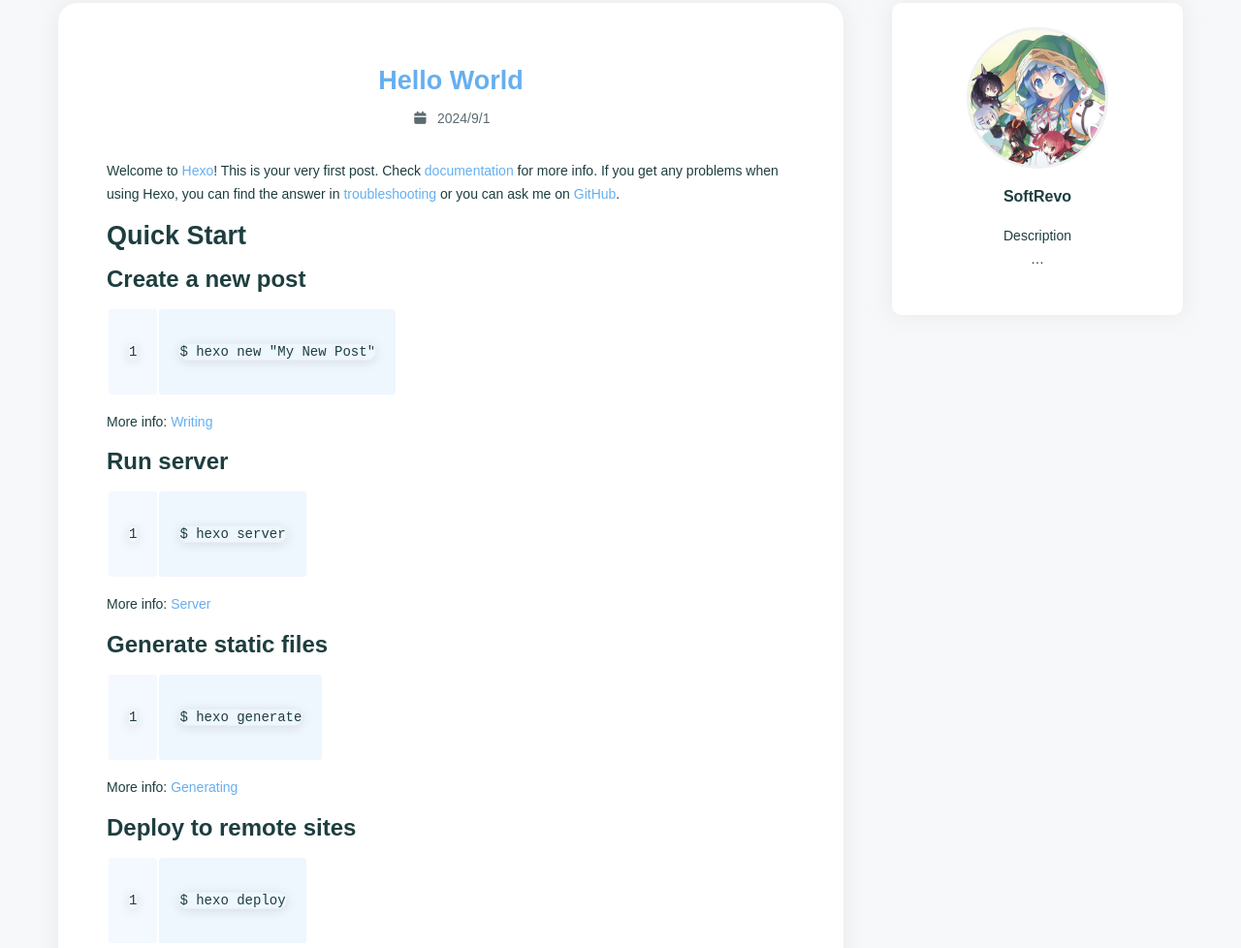
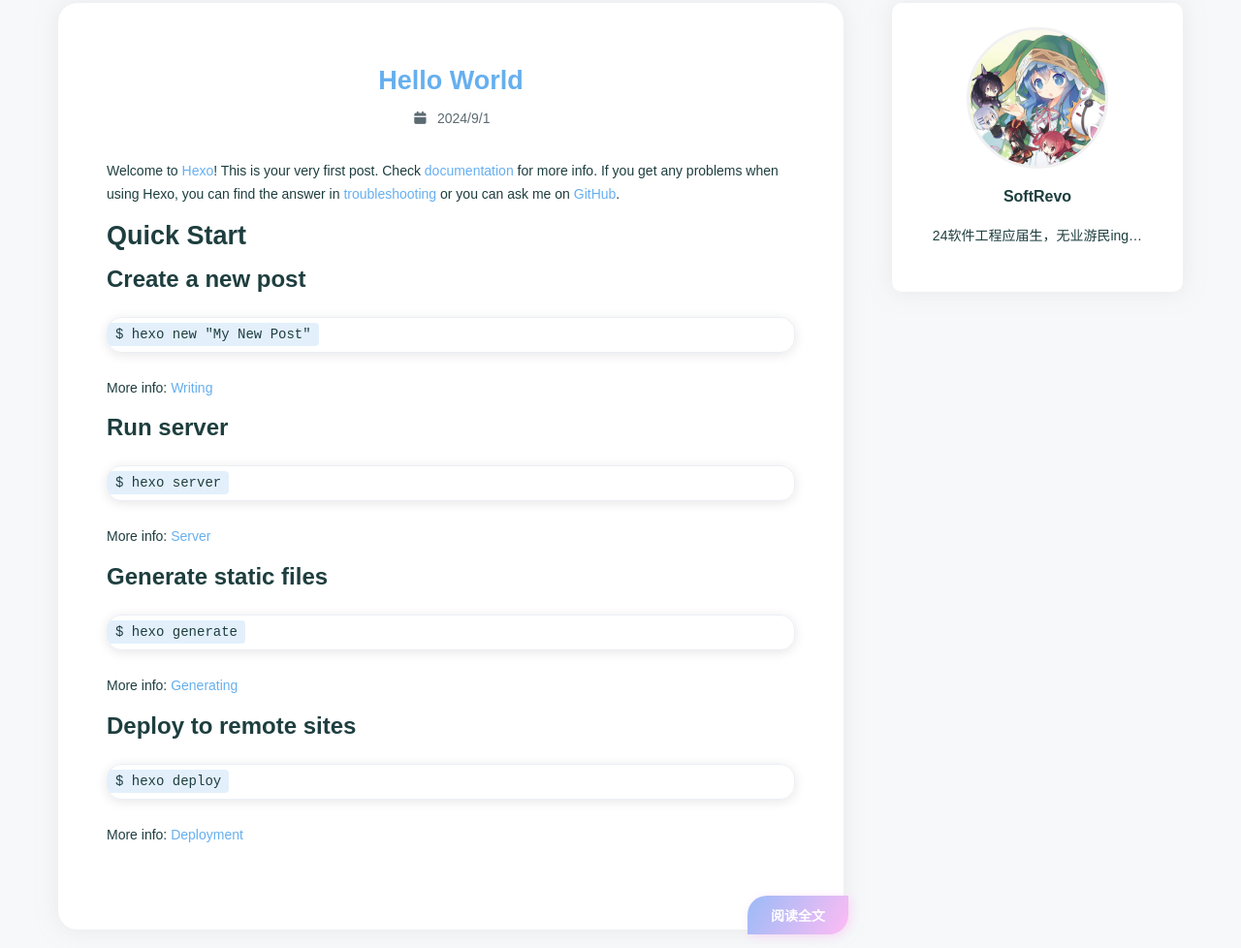
Before and after one commit to SoftCreRevo/softrevo.github.io, a plain HTML site: page index.html in a window 1280 px wide. Shown: the part 817-1795 px from the top of the page at 97% size. Drawn offline with nearby package versions, Linux system fonts and the light colour scheme; a script that the page names is missing; a web font is replaced by a local one.

Commit message:
Site updated: 2024-09-01 15:35:42

```diff
--- a/index.html
+++ b/index.html
@@ -30,7 +30,7 @@
 <script src="https://s4.zstatic.net/ajax/libs/highlightjs-line-numbers.js/2.8.0/highlightjs-line-numbers.min.js"></script>
 <link
     rel="stylesheet"
-    href="https://s4.zstatic.net/ajax/libs/highlight.js/11.9.0/styles/github.min.css"
+    href="https://s4.zstatic.net/ajax/libs/highlight.js/11.9.0/styles/dark.min.css"
 />
 <script src="/js/lib/highlight.js"></script>
 
@@ -199,17 +199,17 @@
         <div class="content" v-pre>
 
             <p>Welcome to <a target="_blank" rel="noopener" href="https://hexo.io/">Hexo</a>! This is your very first post. Check <a target="_blank" rel="noopener" href="https://hexo.io/docs/">documentation</a> for more info. If you get any problems when using Hexo, you can find the answer in <a target="_blank" rel="noopener" href="https://hexo.io/docs/troubleshooting.html">troubleshooting</a> or you can ask me on <a target="_blank" rel="noopener" href="https://github.com/hexojs/hexo/issues">GitHub</a>.</p>
-<h2 id="Quick-Start"><a href="#Quick-Start" class="headerlink" title="Quick Start"></a>Quick Start</h2><h3 id="Create-a-new-post"><a href="#Create-a-new-post" class="headerlink" title="Create a new post"></a>Create a new post</h3><figure class="highlight bash"><table><tr><td class="gutter"><pre><span class="line">1</span><br></pre></td><td class="code"><pre><span class="line">$ hexo new <span class="string">&quot;My New Post&quot;</span></span><br></pre></td></tr></table></figure>
-
+<h2 id="Quick-Start"><a href="#Quick-Start" class="headerlink" title="Quick Start"></a>Quick Start</h2><h3 id="Create-a-new-post"><a href="#Create-a-new-post" class="headerlink" title="Create a new post"></a>Create a new post</h3><pre><code class="bash">$ hexo new &quot;My New Post&quot;
+</code></pre>
 <p>More info: <a target="_blank" rel="noopener" href="https://hexo.io/docs/writing.html">Writing</a></p>
-<h3 id="Run-server"><a href="#Run-server" class="headerlink" title="Run server"></a>Run server</h3><figure class="highlight bash"><table><tr><td class="gutter"><pre><span class="line">1</span><br></pre></td><td class="code"><pre><span class="line">$ hexo server</span><br></pre></td></tr></table></figure>
-
+<h3 id="Run-server"><a href="#Run-server" class="headerlink" title="Run server"></a>Run server</h3><pre><code class="bash">$ hexo server
+</code></pre>
 <p>More info: <a target="_blank" rel="noopener" href="https://hexo.io/docs/server.html">Server</a></p>
-<h3 id="Generate-static-files"><a href="#Generate-static-files" class="headerlink" title="Generate static files"></a>Generate static files</h3><figure class="highlight bash"><table><tr><td class="gutter"><pre><span class="line">1</span><br></pre></td><td class="code"><pre><span class="line">$ hexo generate</span><br></pre></td></tr></table></figure>
-
+<h3 id="Generate-static-files"><a href="#Generate-static-files" class="headerlink" title="Generate static files"></a>Generate static files</h3><pre><code class="bash">$ hexo generate
+</code></pre>
 <p>More info: <a target="_blank" rel="noopener" href="https://hexo.io/docs/generating.html">Generating</a></p>
-<h3 id="Deploy-to-remote-sites"><a href="#Deploy-to-remote-sites" class="headerlink" title="Deploy to remote sites"></a>Deploy to remote sites</h3><figure class="highlight bash"><table><tr><td class="gutter"><pre><span class="line">1</span><br></pre></td><td class="code"><pre><span class="line">$ hexo deploy</span><br></pre></td></tr></table></figure>
-
+<h3 id="Deploy-to-remote-sites"><a href="#Deploy-to-remote-sites" class="headerlink" title="Deploy to remote sites"></a>Deploy to remote sites</h3><pre><code class="bash">$ hexo deploy
+</code></pre>
 <p>More info: <a target="_blank" rel="noopener" href="https://hexo.io/docs/one-command-deployment.html">Deployment</a></p>
 
 
@@ -243,7 +243,7 @@
         </div>
         <div class="name">SoftRevo</div>
         <div class="description">
-            <p>Description<br>…</p>
+            <p>24软件工程应届生，无业游民ing…</p>
 
         </div>
 
```
Also changed, not shown: 2024/09/01/hello-world/index.html (+9 -9 lines), archives/index.html (+1 -1 lines).
